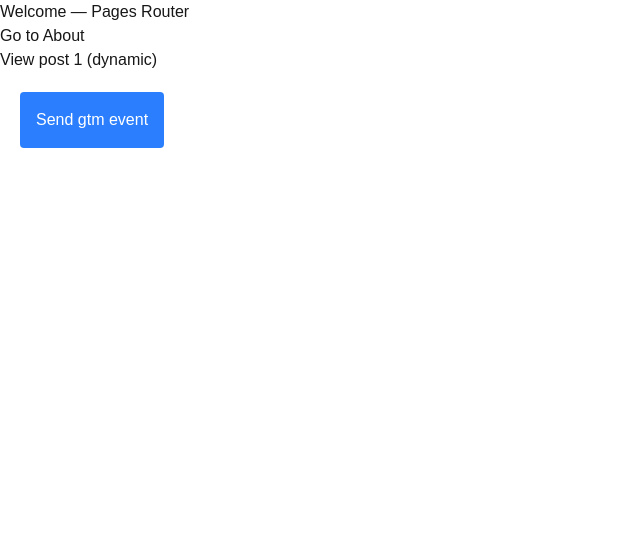
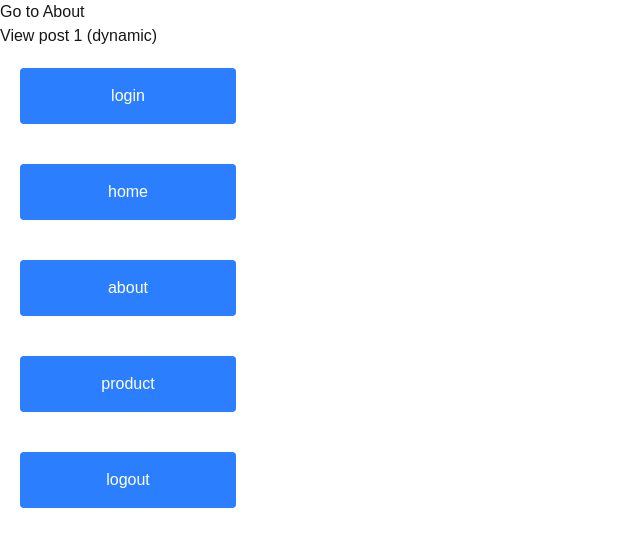
Before and after one commit to sayyadmd/next-webengage-demo, a Next.js app: page / in a window 1280 px wide. Shown: the top 546 px of the page, without its empty margins (0-640 px from the left). Built offline with nearby package versions, Linux system fonts and the light colour scheme; no server answers.

Commit message:
adding fe more events

```diff
--- a/package.json
+++ b/package.json
@@ -11,7 +11,8 @@
     "@next/third-parties": "^15.5.4",
     "next": "^15.5.4",
     "react": "19.1.0",
-    "react-dom": "19.1.0"
+    "react-dom": "19.1.0",
+    "react-hot-toast": "^2.6.0"
   },
   "devDependencies": {
     "@tailwindcss/postcss": "^4",
--- a/pages/_app.js
+++ b/pages/_app.js
@@ -1,12 +1,14 @@
 import "@/styles/globals.css";
 import { GoogleTagManager } from "@next/third-parties/google";
 const GTM_ID = process.env.NEXT_PUBLIC_GTM_ID;
+import { Toaster } from "react-hot-toast";
 
 export default function App({ Component, pageProps }) {
   return (
     <>
       <Component {...pageProps} />
       <GoogleTagManager gtmId={GTM_ID} />
+      <Toaster />
     </>
   );
 }
--- a/pages/index.js
+++ b/pages/index.js
@@ -1,9 +1,12 @@
 import Link from "next/link";
 import { sendGTMEvent } from "@next/third-parties/google";
+import toast from "react-hot-toast";
+
+const notify = (event) => toast.success(event);
 
 export default function Home() {
-  function sendEvent() {
-    const gtmpros = {
+  function sendEvent(event) {
+    let gtmProps = {
       event: "tap_gtmButton",
       eventParams: {
         value: "xyz_abc",
@@ -12,24 +15,110 @@ export default function Home() {
         user_id: "john_vick4",
       },
     };
-    console.log("#####event send", gtmpros);
-    sendGTMEvent(gtmpros);
+    switch (event) {
+      case "login":
+        gtmProps = {
+          event: "tap_login",
+          eventParams: {
+            value: "xyz_abc",
+            psid: 115500,
+            email: "johnvick@example.com",
+            user_id: "john_vick4",
+          },
+          login_id: "12341234",
+        };
+        break;
+      case "home":
+        gtmProps = {
+          event: "tap_home",
+          eventParams: {
+            value: "xyz_abc",
+            psid: 115500,
+            email: "johnvick@example.com",
+            user_id: "john_vick4",
+          },
+        };
+        break;
+      case "about":
+        gtmProps = {
+          event: "tap_about",
+          eventParams: {
+            value: "xyz_abc",
+            psid: 115500,
+            email: "johnvick@example.com",
+            user_id: "john_vick4",
+          },
+        };
+        break;
+      case "product":
+        gtmProps = {
+          event: "tap_product",
+          eventParams: {
+            value: "xyz_abc",
+            psid: 115500,
+            email: "johnvick@example.com",
+            user_id: "john_vick4",
+          },
+        };
+        break;
+      case "logout":
+        gtmProps = {
+          event: "tap_logout",
+          eventParams: {
+            value: "xyz_abc",
+            psid: 115500,
+            email: "johnvick@example.com",
+            user_id: "john_vick4",
+          },
+          login_id: "12341234",
+        };
+        break;
+      default:
+        break;
+    }
+    sendGTMEvent(gtmProps);
+    notify(event);
   }
   return (
     <main>
-      <h1>Welcome — Pages Router</h1>
       <p>
         <Link href="/about">Go to About</Link>
       </p>
       <p>
         <Link href="/posts/1">View post 1 (dynamic)</Link>
       </p>
-      <button
-        className="m-5 p-4 bg-blue-500 text-white rounded cursor-pointer"
-        onClick={sendEvent}
-      >
-        Send gtm event
-      </button>
+      <div className="flex flex-col w-[20%]">
+        <button
+          className="m-5 p-4 bg-blue-500 text-white rounded cursor-pointer"
+          onClick={() => sendEvent("login")}
+        >
+          login
+        </button>
+        <button
+          className="m-5 p-4 bg-blue-500 text-white rounded cursor-pointer"
+          onClick={() => sendEvent("home")}
+        >
+          home
+        </button>{" "}
+        <button
+          className="m-5 p-4 bg-blue-500 text-white rounded cursor-pointer"
+          onClick={() => sendEvent("about")}
+        >
+          about
+        </button>{" "}
+        <button
+          className="m-5 p-4 bg-blue-500 text-white rounded cursor-pointer"
+          onClick={() => sendEvent("product")}
+        >
+          product
+        </button>{" "}
+        <button
+          className="m-5 p-4 bg-blue-500 text-white rounded cursor-pointer"
+          onClick={() => sendEvent("logout")}
+        >
+          logout
+        </button>
+      </div>
     </main>
   );
 }
```
Also changed, not shown: 1 other file (tests, documents, lock files or other folders).
